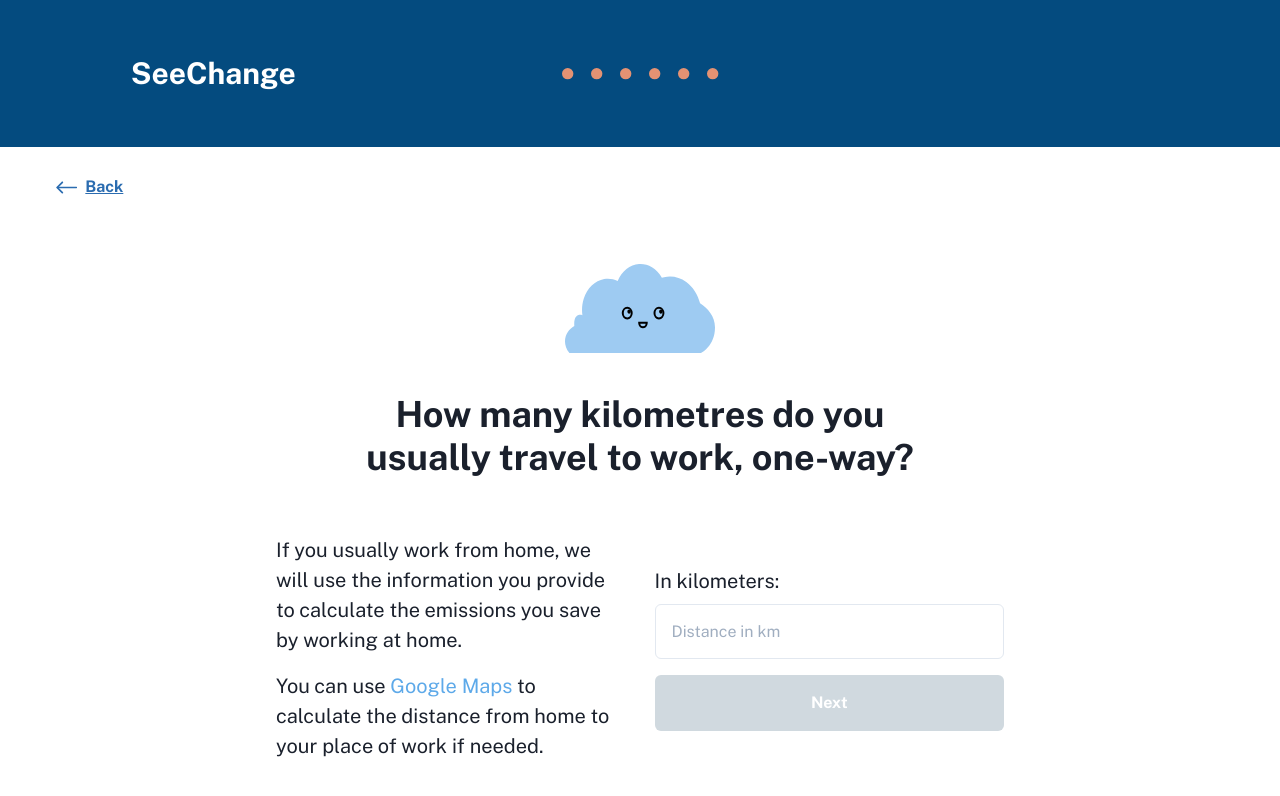
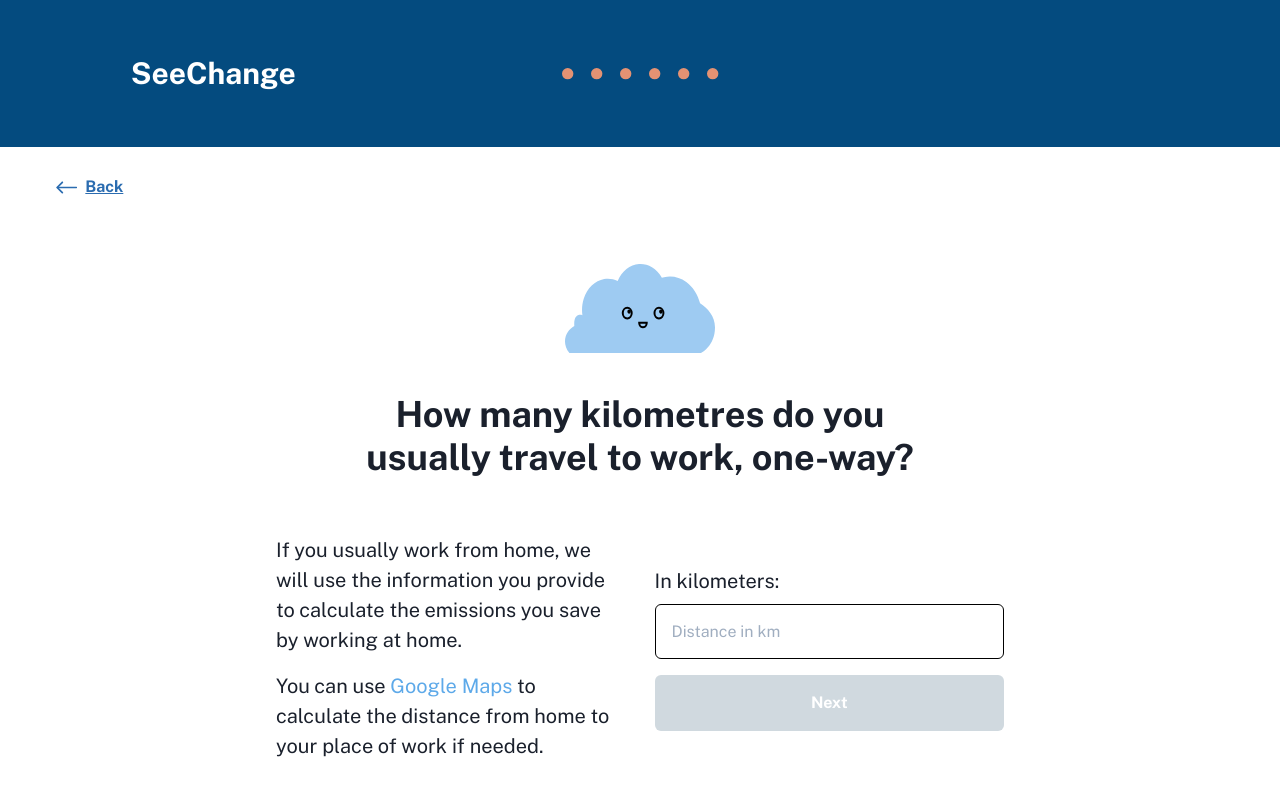
Before and after one commit to CodeforAustralia/council-emissions-calculator, a Next.js app: page /form/DIstance in a window 1280 px wide. Shown: the top 796 px of the page. Built offline with nearby package versions, Linux system fonts and the light colour scheme.

Commit message:
update border color to black

```diff
--- a/pages/form/DIstance.jsx
+++ b/pages/form/DIstance.jsx
@@ -124,6 +124,7 @@ export default function Distance() {
                 id="km-input"
                 placeholder={"Distance in km"}
                 h="55px"
+                borderColor="#000000"
                 onKeyDown={blockInvalidChar}
                 onChange={(e) => setKm(e.target.value)}
               />
```
